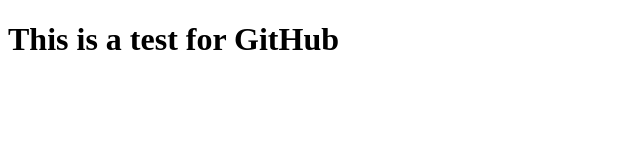
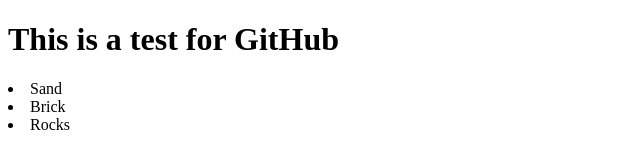
Before and after one commit to adrquint/newGitTest, a plain HTML site: page index.html in a window 1280 px wide. Shown: the whole page, without its empty margins (0-640 px from the left). Drawn offline with Linux system fonts and the light colour scheme.

Commit message:
Added list items.

```diff
--- a/index.html
+++ b/index.html
@@ -6,5 +6,8 @@
     </head>
     <body>
         <h1>This is a test for GitHub</h1>
+        <li>Sand</li>
+        <li>Brick</li>
+        <li>Rocks</li>
     </body>
 </html>
```
